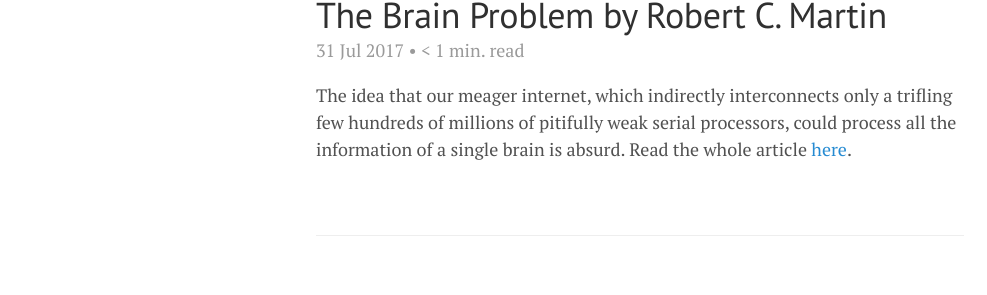
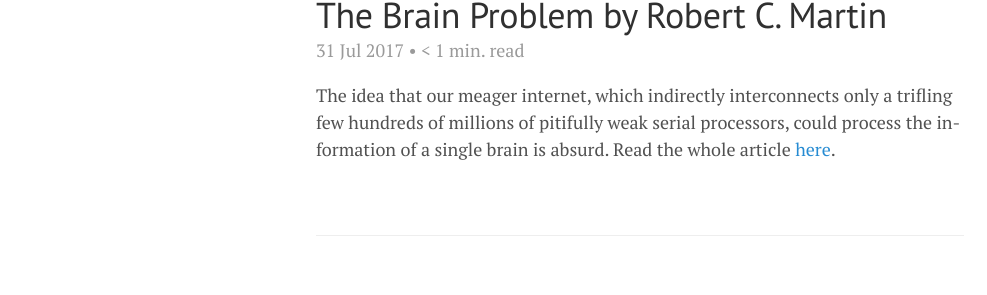
Before and after one commit to lgeurts/lgeurts.github.io, a Jekyll site: the page built from _posts/2017-07-31-the-brain-problem.md, in a window 1280 px wide. Shown: the part 127-422 px from the top of the page, without its empty margins (0-987 px from the left). Built offline with Jekyll 4.4.1, drawn with Linux system fonts in a browser that asks for light colours; nearby versions of some CDN libraries; comment, search, counter and statistics services are not loaded.

Commit message:
Update 2017-07-31-the-brain-problem.md

```diff
--- a/_posts/2017-07-31-the-brain-problem.md
+++ b/_posts/2017-07-31-the-brain-problem.md
@@ -7,5 +7,5 @@ category: Robotics
 tags: [ AI ]
 ---
 
-The idea that our meager internet, which indirectly interconnects only a trifling few hundreds of millions of pitifully weak serial processors, could process all the information of a single brain is absurd.
+The idea that our meager internet, which indirectly interconnects only a trifling few hundreds of millions of pitifully weak serial processors, could process the in- formation of a single brain is absurd.
 Read the whole article [here](http://blog.cleancoder.com/uncle-bob/2017/07/28/TheBrainProblem.html).
```
